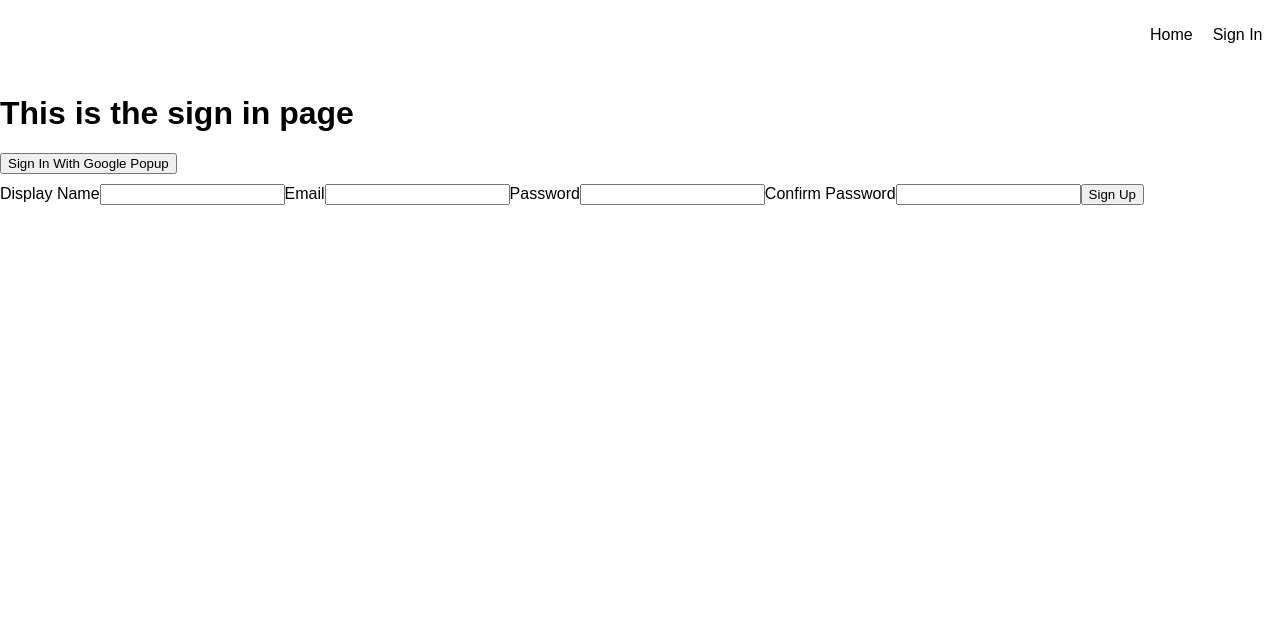
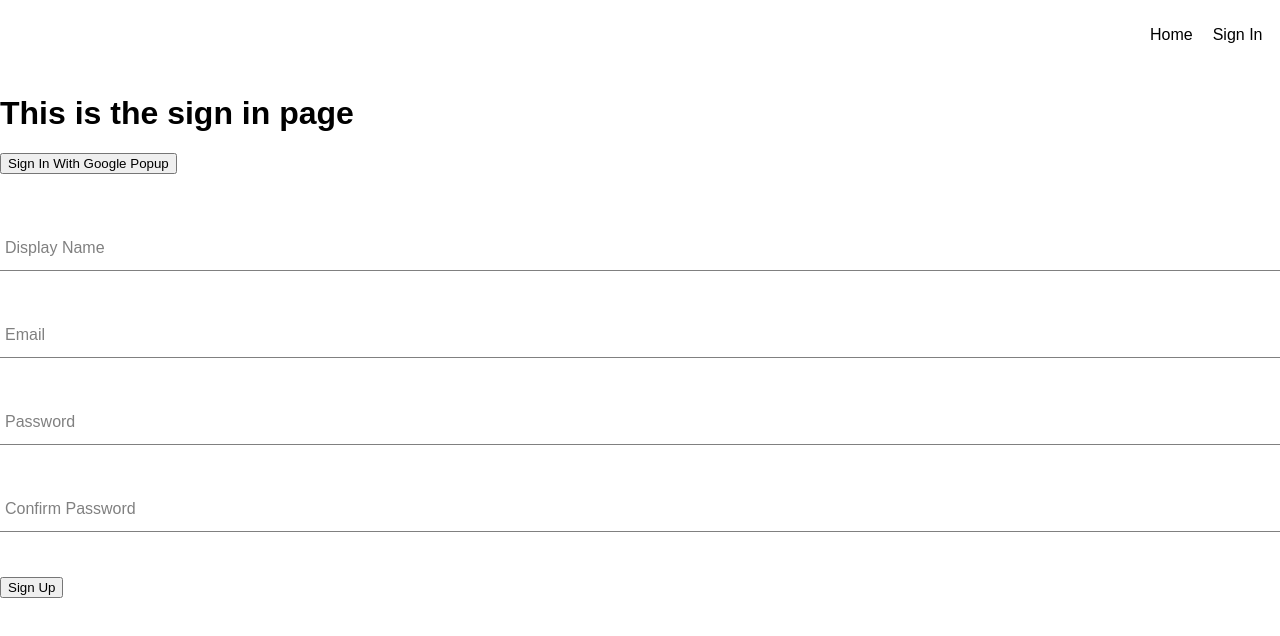
Before and after one commit to Precious-gift/Crwn-Clothing, a React (Create React App) app: page /signIn in a window 1280 px wide. Shown: the top 636 px of the page. Built offline with nearby package versions, Linux system fonts and the light colour scheme; some icons are missing; a web font is replaced by a local one.

Commit message:
form-input styling

```diff
--- /dev/null
+++ b/src/components/form-input/form-input.component.jsx
@@ -0,0 +1,22 @@
+import "./form-input.style.scss";
+
+const FormInput = (props) => {
+  const { label, ...otherProps } = props;
+  return (
+    <div className="group">
+      {label && (
+        <label
+          className={`${
+            otherProps.value.length ? "shrink" : ""
+          } form-input-label`}
+        >
+          {label}
+        </label>
+      )}
+
+      <input className="form-input" {...otherProps} />
+    </div>
+  );
+};
+
+export default FormInput;
--- /dev/null
+++ b/src/components/form-input/form-input.style.scss
@@ -0,0 +1,54 @@
+$sub-color: grey;
+$main-color: black;
+
+@mixin shrinkLabel {
+    top: -14px;
+    font-size: 12px;
+    color: $main-color;
+}
+
+.group {
+    position: relative;
+    margin: 45px 0;
+
+    .form-input {
+        background: none;
+        background-color: white;
+        color: $sub-color;
+        font-size: 18px;
+        padding: 10px 10px 10px 5px;
+        display: block;
+        width: 100%;
+        border: none;
+        border-radius: 0;
+        border-bottom: 1px solid $sub-color;
+        margin: 25px 0;
+    }
+
+    &:focus {
+        outline: none;
+    }
+
+    &:focus ~ .form-input-label {
+        @include shrinkLabel();
+    }
+
+    input[type='password'] {
+        letter-spacing: 0.3em;
+    }
+
+    .form-input-label {
+        color: $sub-color;
+        font-size: 16px;
+        font-weight: normal;
+        position: absolute;
+        pointer-events: none;
+        left: 5px;
+        top: 10px;
+        transition: 300ms ease all;
+    }
+
+    &.shrink {
+        @include shrinkLabel();
+    }
+}
--- a/src/components/sign-up-form/sign-up-form.component.jsx
+++ b/src/components/sign-up-form/sign-up-form.component.jsx
@@ -3,6 +3,8 @@
   createAuthUserWithEmailAndPassword,
   createUserDocFromAuth,
 } from "../../utils/firebase/firebase.utils";
+
+import FormInput from "../form-input/form-input.component";
 
 const SignUpForm = () => {
   const defaultField = {
@@ -55,8 +57,8 @@
   return (
     <div>
       <form onSubmit={handleSubmit}>
-        <label>Display Name</label>
-        <input
+        <FormInput
+          label="Display Name"
           required
           type="text"
           onChange={handleChange}
@@ -64,8 +66,8 @@
           value={displayName}
         />
 
-        <label>Email</label>
-        <input
+        <FormInput
+          label="Email"
           required
           type="email"
           onChange={handleChange}
@@ -73,8 +75,8 @@
           value={email}
         />
 
-        <label>Password</label>
-        <input
+        <FormInput
+          label="Password"
           required
           type="password"
           onChange={handleChange}
@@ -82,8 +84,8 @@
           value={password}
         />
 
-        <label>Confirm Password</label>
-        <input
+        <FormInput
+          label="Confirm Password"
           required
           type="password"
           onChange={handleChange}
```
